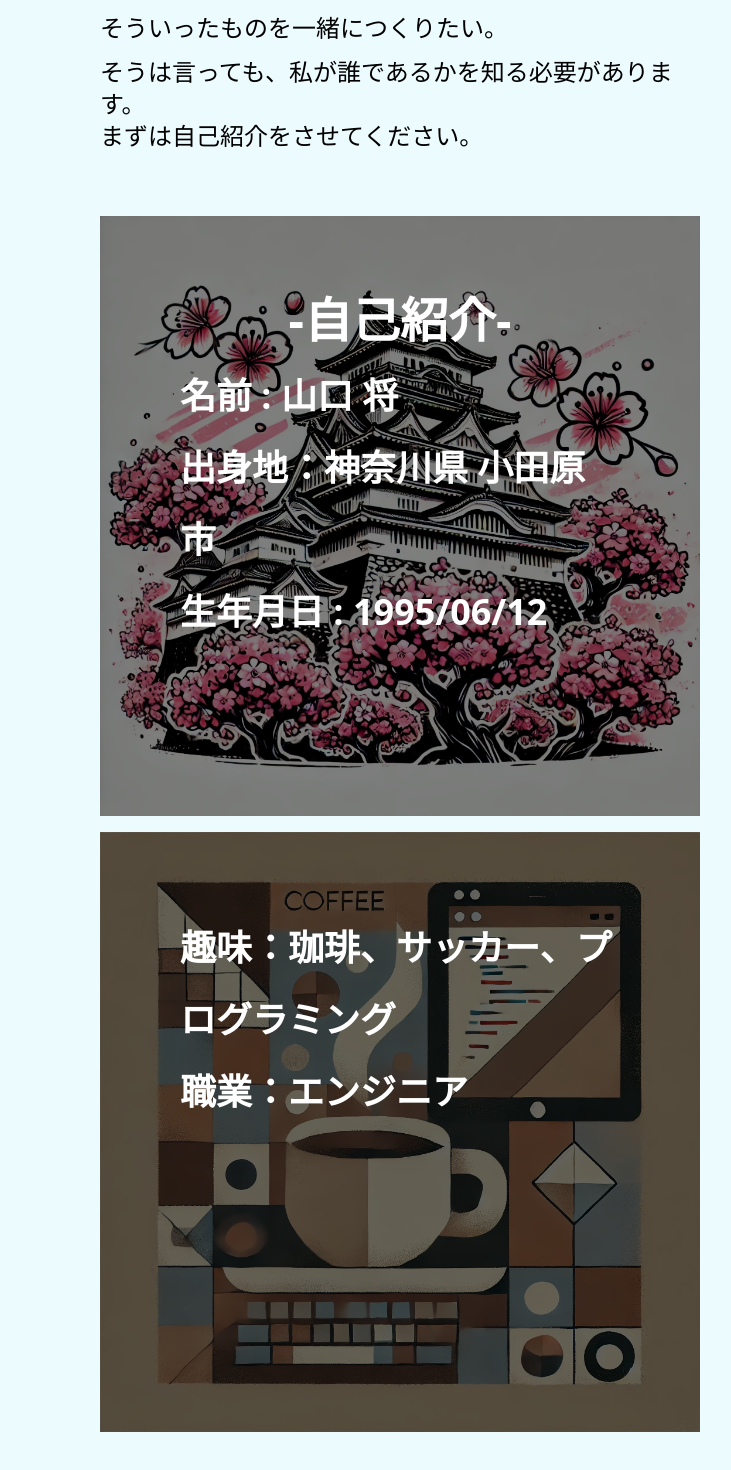
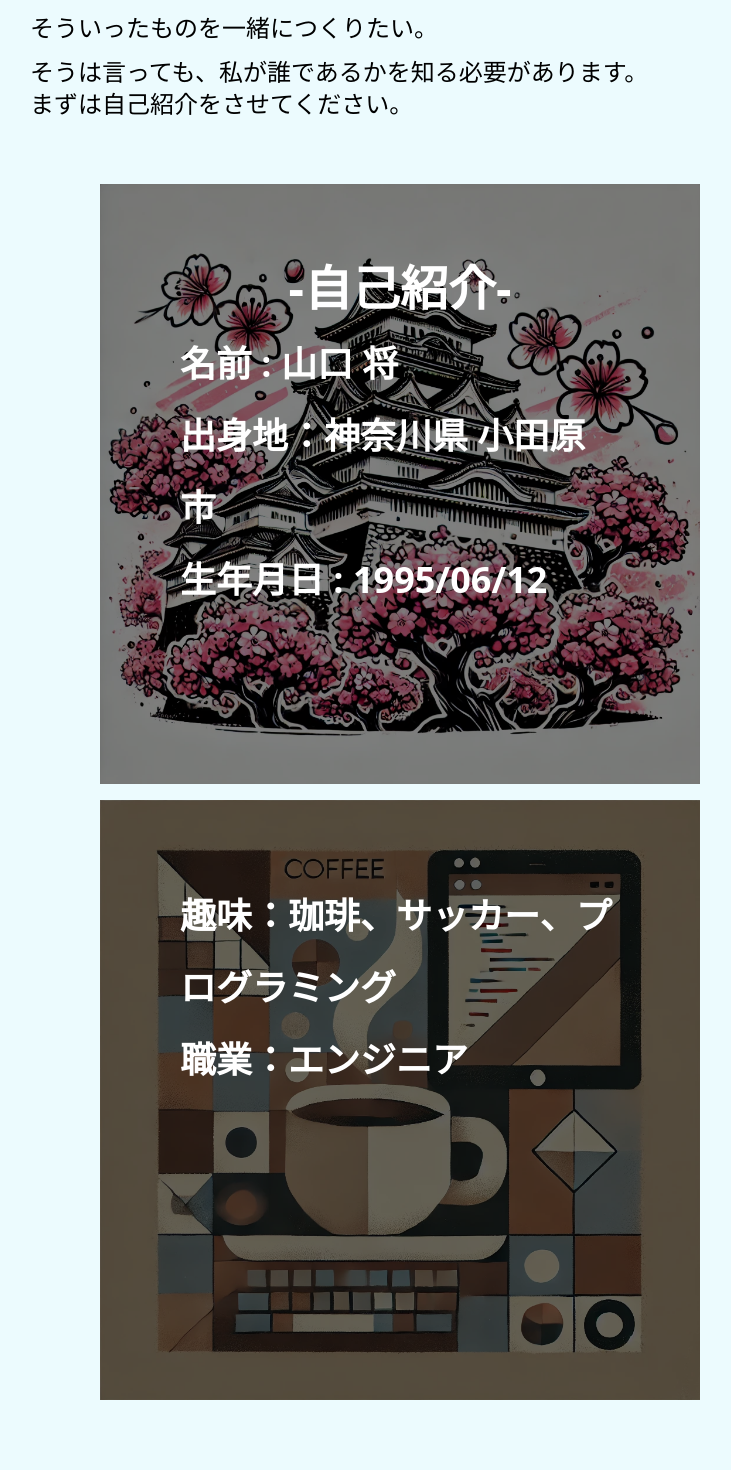
Before and after one commit to chikotaro/portfolio-v2, a Next.js app: page /about in a window 1280 px wide. Shown: the part 944-2414 px from the top of the page, without its empty margins (240-971 px from the left). Built offline with nearby package versions, Linux system fonts and the light colour scheme; what tailwindcss-filters would draw is missing.

Commit message:
💄 スタイルの調整

```diff
--- a/src/component/Sheet/index.tsx
+++ b/src/component/Sheet/index.tsx
@@ -5,5 +5,5 @@ type Props = {
 };
 
 export const Sheet: FC<Props> = ({ children }: Props) => (
-	<div className="mx-auto mt-4 w-full sm:max-w-[600px]">{children}</div>
+	<div className="mx-auto mt-4 w-full sm:max-w-[740px]">{children}</div>
 );
--- a/src/pages/about/index.tsx
+++ b/src/pages/about/index.tsx
@@ -10,7 +10,7 @@ const About = () => {
 			<Header />
 			<Hero title="制作者について" subTitle="About" />
 			<Layout>
-				<div>
+				<div className="w-fit mx-auto">
 					<Image
 						src="/my-image.png"
 						alt="my-image"
@@ -33,7 +33,7 @@ const About = () => {
 						</p>
 					</div>
 					<div
-						className="relative mt-16 h-[350px] w-[350px] bg-cover bg-center backdrop-blur-lg sm:h-[600px] sm:w-[600px]"
+						className="relative mt-16 h-[350px] mx-auto w-[350px] bg-cover bg-center backdrop-blur-lg sm:h-[600px] sm:w-[600px]"
 						style={{ backgroundImage: `url('/sakura.png')` }}
 					>
 						<div className="absolute inset-0 bg-black opacity-50"></div>{" "}
@@ -48,7 +48,7 @@ const About = () => {
 						</div>
 					</div>
 					<div
-						className="relative mt-4 h-[350px] w-[350px] bg-cover bg-center backdrop-blur-lg sm:h-[600px] sm:w-[600px]"
+						className="relative mt-4 h-[350px] w-[350px] mx-auto bg-cover bg-center backdrop-blur-lg sm:h-[600px] sm:w-[600px]"
 						style={{ backgroundImage: `url('/coffee-programing.png')` }}
 					>
 						<div className="absolute inset-0 bg-black opacity-60"></div>{" "}
```
